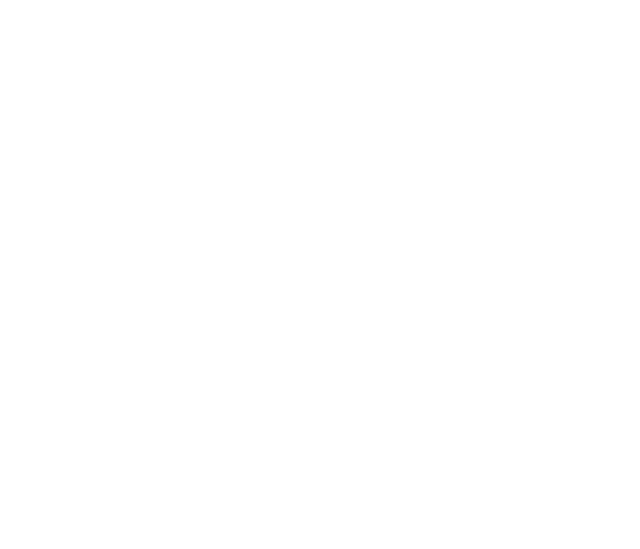
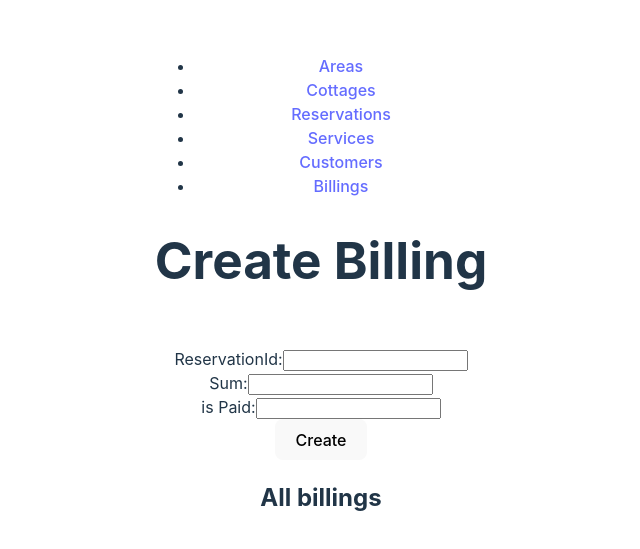
Before and after one commit to leeviallu/cottage-booking-system-frontend, a React (Vite) app: page /Billings in a window 1280 px wide. Before the commit this address had no page. Shown: the part 113-662 px from the top of the page, without its empty margins (319-959 px from the left). Built offline with nearby package versions, Linux system fonts and the light colour scheme.

Commit message:
billink jam uuta

```diff
--- a/src/App.jsx
+++ b/src/App.jsx
@@ -6,6 +6,7 @@ import Cottages from './Cottages';
 import Reservations from './Reservations';
 import Services from './Services';
 import Customers from './Customers';
+import Billings from './Billings';
 
 function App() {
   return (
@@ -17,6 +18,8 @@ function App() {
           <Route path="reservations" element={<Reservations />} />
           <Route path="services" element={<Services />} />
           <Route path="customers" element={<Customers />} />
+          <Route path="Billings" element={<Billings/>} />
+
         </Route>
       </Routes>
     </BrowserRouter>
--- /dev/null
+++ b/src/Billings.jsx
@@ -0,0 +1,61 @@
+import axios from "axios";
+import React, { useState, useEffect } from 'react';
+const Billings=()=>{
+    const[formData, setFormData]=useState({
+        reservationId: '',
+        sum:'',
+        isPaid:''
+    })
+    const handleChange = (e) => {
+        setFormData({ ...formData, [e.target.name]: e.target.value });
+    };
+    const handleCreate= async (e)=>{
+        e.preventDefault();
+        const {reservationId, sum, isPaid} = formData;
+        try {
+            await axios.post('http://localhost:8080/api/billing', {
+                reservationId:{reservationId: reservationId
+                },
+                sum:sum,
+                isPaid:isPaid,
+            });
+            setFormData({
+                reservationId: '',
+                sum: '',
+                isPaid: '',
+            });
+        } catch (error) {
+            console.error('Error creating service:', error);
+        }
+        window.location.reload();
+    }
+
+    return (
+        <div>
+            <h1>Create Billing</h1>
+            <form onSubmit={handleCreate}>
+                <br />
+                <label>
+                    ReservationId:
+                    <input type="number" name="reservationId" value={formData.reservationId} onChange={handleChange} />
+                </label>
+                <br />
+                <label>
+                    Sum:
+                    <input type="number" name="sum" value={formData.sum} onChange={handleChange} />
+                </label>
+                <br />
+                <label>
+                    is Paid:
+                    <input type="text" name="isPaid" value={formData.isPaid} onChange={handleChange} />
+                </label>
+                <br />
+                <button type="create">Create</button>
+            </form>
+            <h2>All billings</h2>
+        <div>
+        </div>
+    </div>
+    );
+};
+export default Billings;
--- a/src/Layout.jsx
+++ b/src/Layout.jsx
@@ -4,7 +4,7 @@ const Layout = () => {
   return (
     <>
       <nav>
-        <ul className="navigation-menu">
+        <ul>
           <li>
             <Link to="/areas">Areas</Link>
           </li>
@@ -20,6 +20,9 @@ const Layout = () => {
           <li>
             <Link to="/customers">Customers</Link>
           </li>
+          <li>
+            <Link to="/billings">Billings</Link>
+          </li>
         </ul>
       </nav>
       <Outlet />
```
